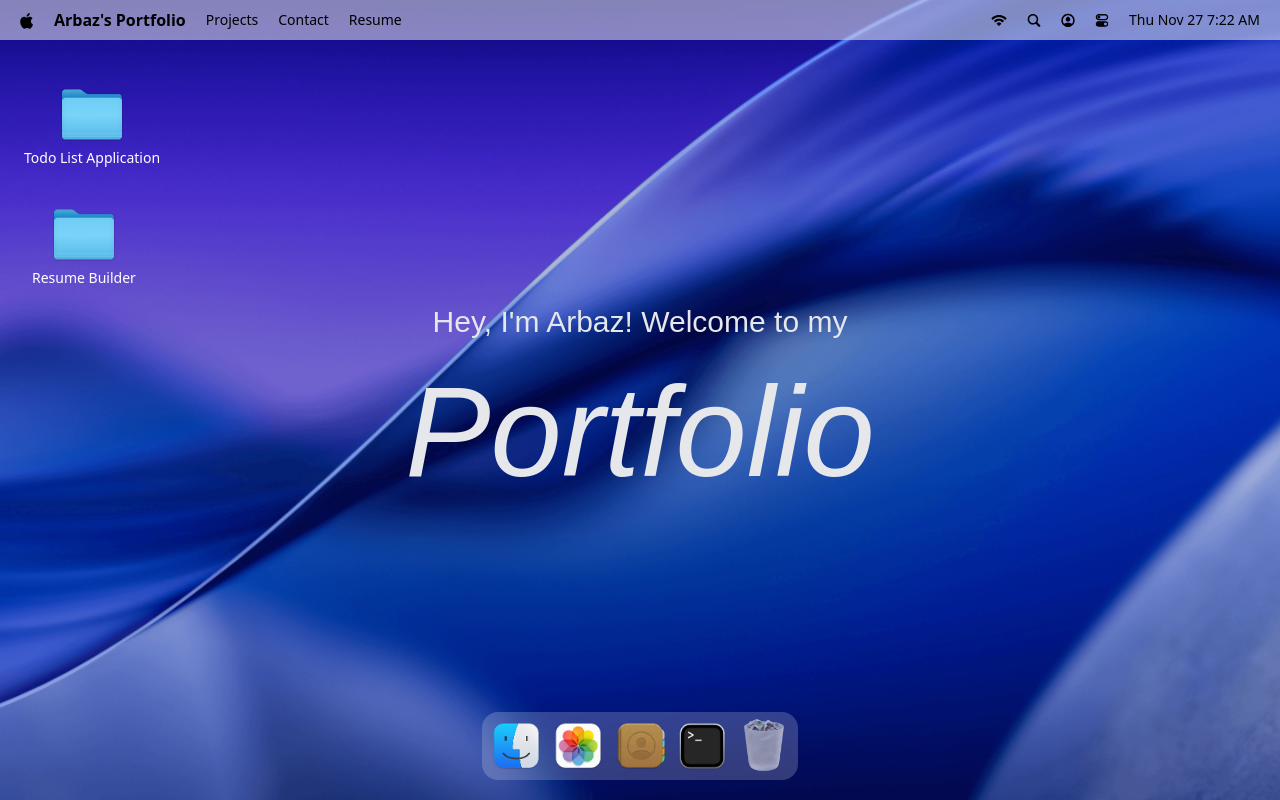
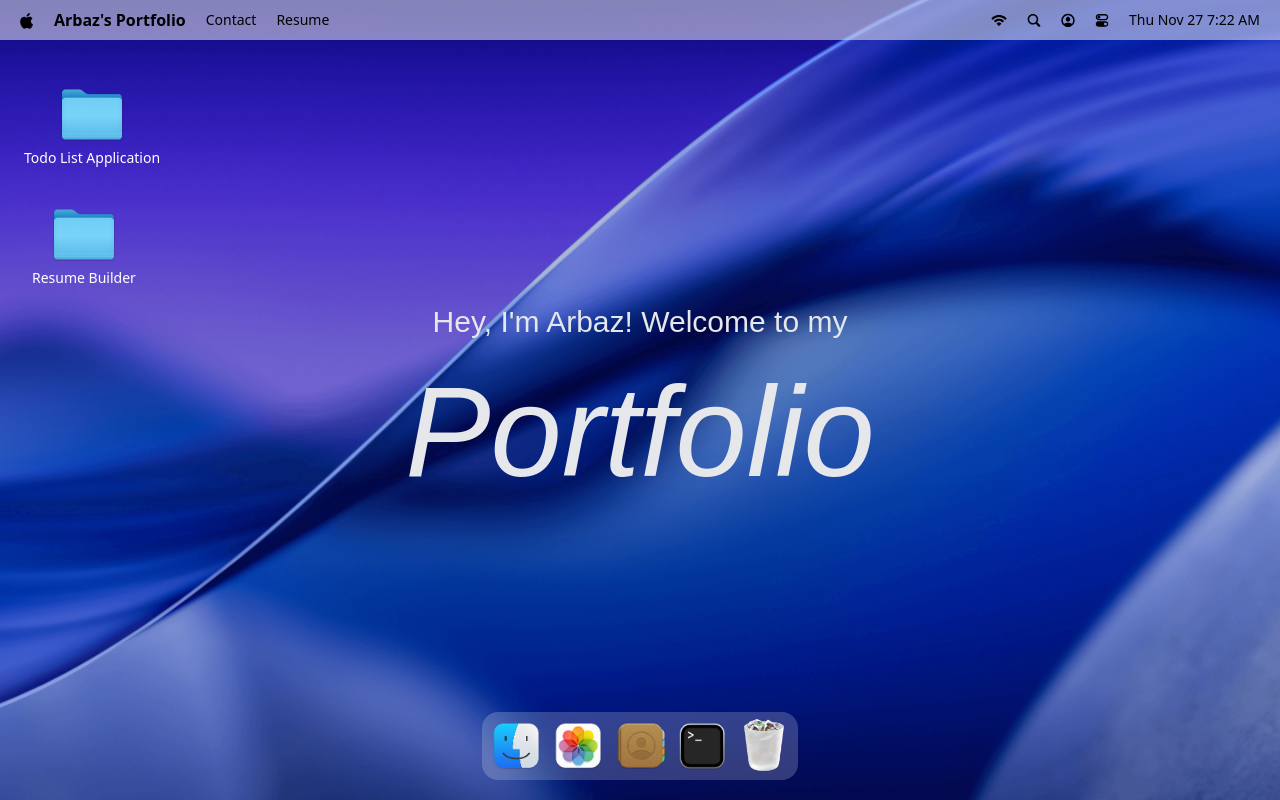
Before and after one commit to Dragon03K/Portfolio, a React (Vite) app: page / in a window 1280 px wide. Built offline with nearby package versions, Linux system fonts and the light colour scheme; a web font is replaced by a local one.

Commit message:
feat: Introduce interactive dock component, portfolio content constants, and contact window.

```diff
--- a/src/components/Dock.jsx
+++ b/src/components/Dock.jsx
@@ -1,4 +1,5 @@
-import { dockApps } from "#constants";
+import { dockApps, locations } from "#constants";
+import useLocationstore from "#store/location";
 import useWindowStore from "#store/window";
 import { useGSAP } from "@gsap/react";
 import gsap from "gsap";
@@ -7,6 +8,7 @@ import { Tooltip } from "react-tooltip";
 
 const Dock = () => {
   const { openWindow, closeWindow, windows } = useWindowStore();
+  const { setActiveLocation } = useLocationstore();
   const dockRef = useRef(null);
 
   useGSAP(() => {
@@ -58,6 +60,12 @@ const Dock = () => {
   }, []);
 
   const toggleApp = (app) => {
+    if (app.id === "trash") {
+      setActiveLocation(locations.trash);
+      openWindow("finder");
+      return;
+    }
+
     if (!app.canOpen) return;
     const window = windows[app.id];
 
@@ -84,14 +92,14 @@ const Dock = () => {
               data-tooltip-id="dock-tooltip"
               data-tooltip-content={name}
               data-tooltip-delay-show={150}
-              disabled={!canOpen}
+              disabled={!canOpen && id !== "trash"}
               onClick={() => toggleApp({ id, canOpen })}
             >
               <img
                 src={`/images/${icon}`}
                 alt={name}
                 loading="lazy"
-                className={canOpen ? "" : "opacity-60"}
+                className={canOpen || id === "trash" ? "" : "opacity-60"}
               />
             </button>
           </div>
--- a/src/constants/index.js
+++ b/src/constants/index.js
@@ -1,9 +1,4 @@
 const navLinks = [
-  {
-    id: 1,
-    name: "Projects",
-    type: "finder",
-  },
   {
     id: 3,
     name: "Contact",
--- a/src/windows/Contact.jsx
+++ b/src/windows/Contact.jsx
@@ -19,10 +19,13 @@ const Contact = () => {
         />
         <h3>Let's connect</h3>
         <p>Send me a message and I'll get back to you as soon as possible.</p>
-        <div className="flex items-center gap-2">
+        <a
+          href="mailto:mohammadarbaz320@gmail.com"
+          className="flex items-center gap-2 hover:underline"
+        >
           <Mail size={20} />
           <p>mohammadarbaz320@gmail.com</p>
-        </div>
+        </a>
 
         <ul>
           {socials.map(({ id, bg, link, icon, text }) => (
```
Also changed, not shown: public/images/safari.png (added).
